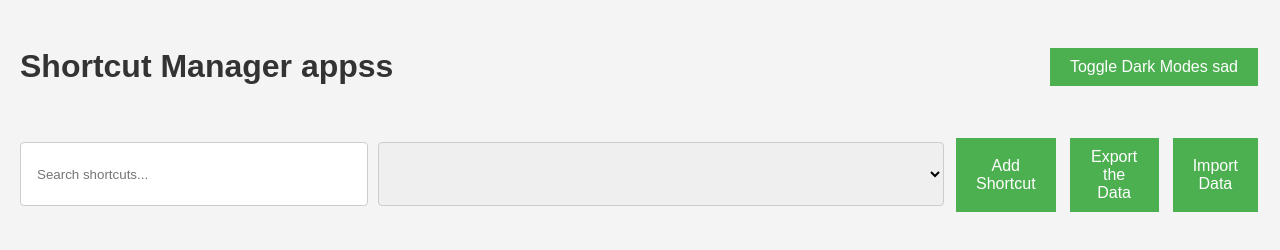
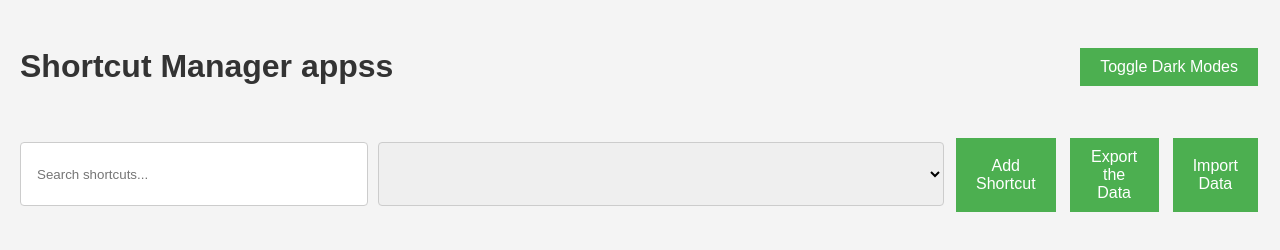
Before and after one commit to jayakrishnan94/Shortcut-Manager, a website with bundled scripts: page index.html in a window 1280 px wide. Built offline with nearby package versions, Linux system fonts and the light colour scheme; no server answers.

Commit message:
Update index.html

```diff
--- a/index.html
+++ b/index.html
@@ -9,7 +9,7 @@
     <body>
         <header>
             <h1>Shortcut Manager appss</h1>
-            <button id="darkModeToggle">Toggle Dark Modes sad</button>
+            <button id="darkModeToggle">Toggle Dark Modes</button>
         </header>
         <main>
             <div id="controls">
```
